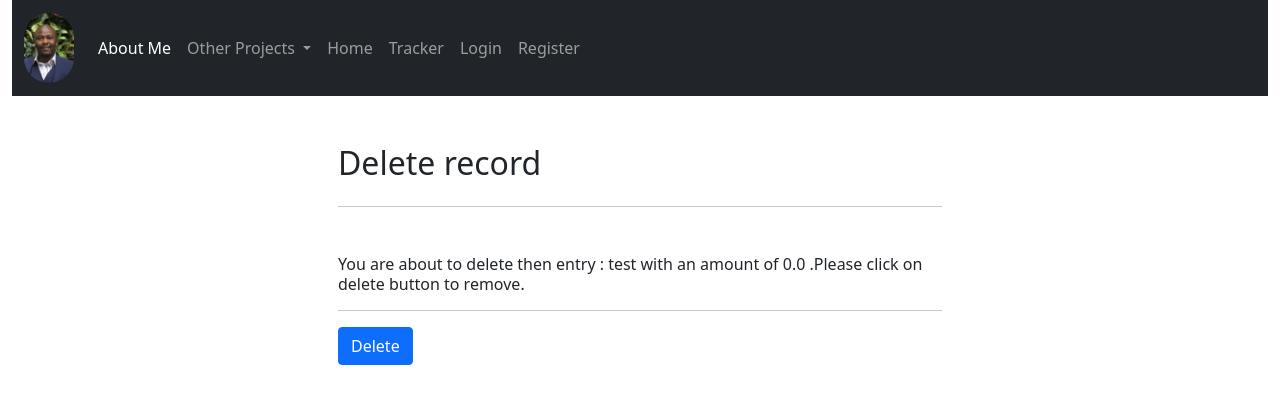
After one commit to olugbengaakindele/portfolio, a Flask app: page /expense/record/delete/1 in a window 1280 px wide. The commit adds this page. Shown: the top 404 px of the page. Run offline with Flask 2, Linux system fonts and the light colour scheme; data comes from the database, SQL or seed files in the repository; some libraries are stand-ins or nearby versions.

Commit message:
expense record delete

```diff
--- a/app/expense/forms.py
+++ b/app/expense/forms.py
@@ -33,7 +33,7 @@ class RegForm(FlaskForm):
 
 class ExpenseForm(FlaskForm):
 
-    item =SelectField("Item", choices= [("Expense","Expense"),("Income","Income")], validators=[DataRequired()])
+    item =SelectField("Record type", choices= [("Expense","Expense"),("Income","Income")], validators=[DataRequired()])
     cate= SelectField("Category", validators=[DataRequired()])
     amt = IntegerField("Amount", validators=[DataRequired()])
     date = DateField("Date", validators=[DataRequired()])
--- a/app/expense/routes.py
+++ b/app/expense/routes.py
@@ -126,7 +126,7 @@ def contact():
 def log_out_user():
     logout_user()
 
-    return render_template("index.html",title='login',  project = "expense")
+    return render_template("index.html",title='login',  project = "aboutme")
 
 @expense.route("/expense/delete/<cat_id>",methods=["GET","POST"])
 @login_required
@@ -193,3 +193,17 @@ def edit_expense():
     all_records=Expense.query.filter_by(expense_user_id = current_user.id).order_by(Expense.expense_date.desc())
 
     return render_template("display_expenses.html",title='login',  project = "expense", all_list= all_records)
+
+@expense.route("/expense/record/delete/<rec_id>", methods=['GET','POST'])
+def delete_record(rec_id):
+    record = Expense.query.filter_by(expense_id = rec_id).first()
+    form = DeleteForm()
+
+    if form.validate_on_submit():
+        db.session.delete(record)
+        db.session.commit()
+
+        return redirect(url_for('expense.expense_tracker'))
+
+
+    return render_template("delete_record.html",form=form, project ="expense", title="delete",rec =record)
--- /dev/null
+++ b/app/expense/templates/delete_record.html
@@ -0,0 +1,28 @@
+{% extends 'layout.html' %}
+
+{% block content %}
+
+<div class="container col-md-6 mt-5">
+    <div class="row">
+        <h2>Delete record</h2>
+    </div>
+    <hr>
+    <div class="row mt-5">
+        <form action="" method="post">
+            {{ form.hidden_tag() }}
+
+            <div class="form-group">
+                <h6>You are about to delete then entry : {{ rec.expense_category }} with an amount of {{ rec.expense_amount }} .Please click on delete button to remove. </h6>
+            </div>
+            <hr>
+            <div class="form-group">
+                {{form.submit(class="btn btn-primary")}}
+            </div>
+
+        </form>
+
+    </div>
+</div>
+
+
+{% endblock %}
```
Also changed, not shown: app/expense/templates/settings.html (+1 -7 lines), app/expense/templates/tracker.html (+9 -8 lines), app/static/css/pics/account.jpg.
